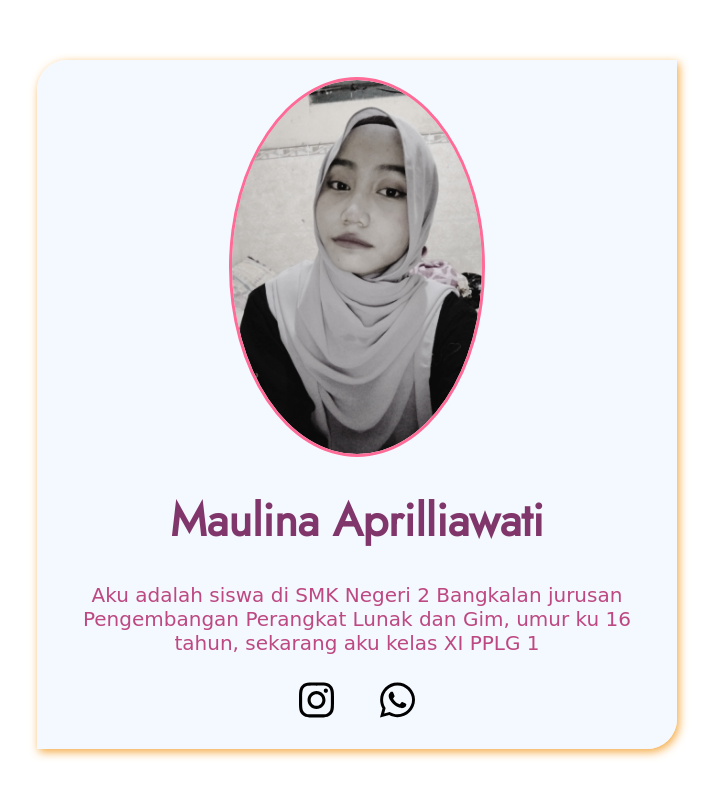
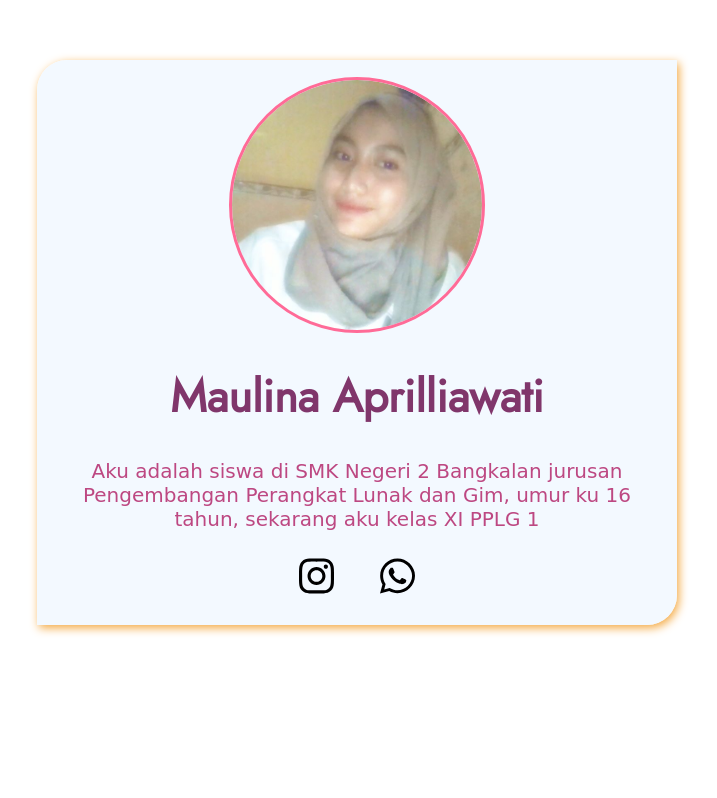
Before and after one commit to iniliaa/liaaa-porto, a plain HTML site: page index.html in a window 1280 px wide. Shown: the whole page, without its empty margins (283-1000 px from the left). Drawn offline with Linux system fonts and the light colour scheme; a web font is replaced by a local one.

Commit message:
merubah foto doank

```diff
--- a/index.html
+++ b/index.html
@@ -8,7 +8,7 @@
 </head>
 <body>
     <div id="card">
-    <img src="img/WhatsApp Image 2023-11-08 at 09.05.55 (1).jpeg" alt="Foto Profil">
+    <img src="img/webcam-toy-photo43.jpg" alt="Foto Profil">
     <h1>Maulina Aprilliawati</h1>
 
     <div id="about">
```
Also changed, not shown: img/WhatsApp Image 2023-11-08 at 09.05.55 (1).jpeg (deleted), img/webcam-toy-photo43.jpg (added).
